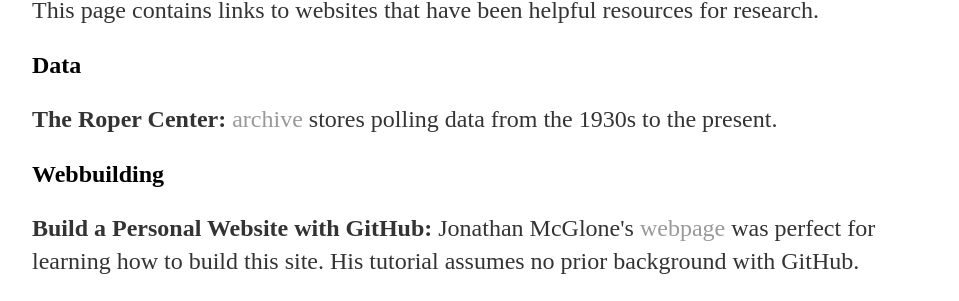
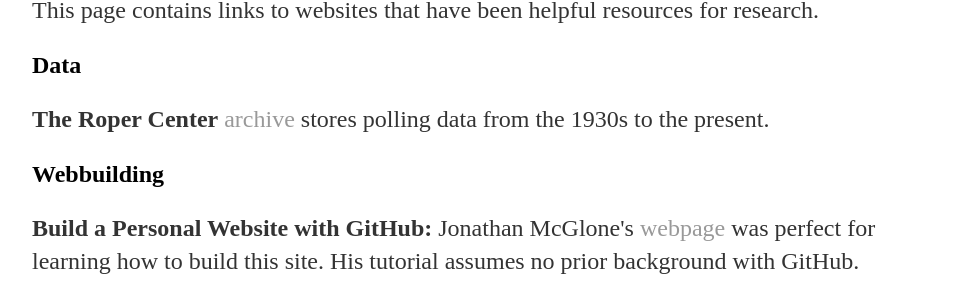
Before and after one commit to dcsimpson01/dcsimpson01.github.io, a Jekyll site: the page built from resources/index.html, in a window 1280 px wide. Shown: the part 203-504 px from the top of the page, without its empty margins (160-1119 px from the left). Built offline with Jekyll 4.4.1, drawn with Linux system fonts in a browser that asks for light colours.

```diff
--- a/resources/index.html
+++ b/resources/index.html
@@ -9,7 +9,7 @@ title: Resources
 	<p> This page contains links to websites that have been helpful resources for research. </p>
 
 	<h2>Data</h2>
-         <p><strong>The Roper Center:</strong> <a href="http://jmcglone.com/guides/github-pages/"> archive</a> stores polling data from the 1930s to the present.</p>
+         <p><strong>The Roper Center</strong> <a href="http://jmcglone.com/guides/github-pages/"> archive</a> stores polling data from the 1930s to the present.</p>
 
 	<h2>Webbuilding</h2>
          <p><strong>Build a Personal Website with GitHub:</strong> Jonathan McGlone's <a href="http://jmcglone.com/guides/github-pages/"> webpage</a> was perfect for learning how to build this site. His tutorial assumes no prior background with GitHub.</p>
```
